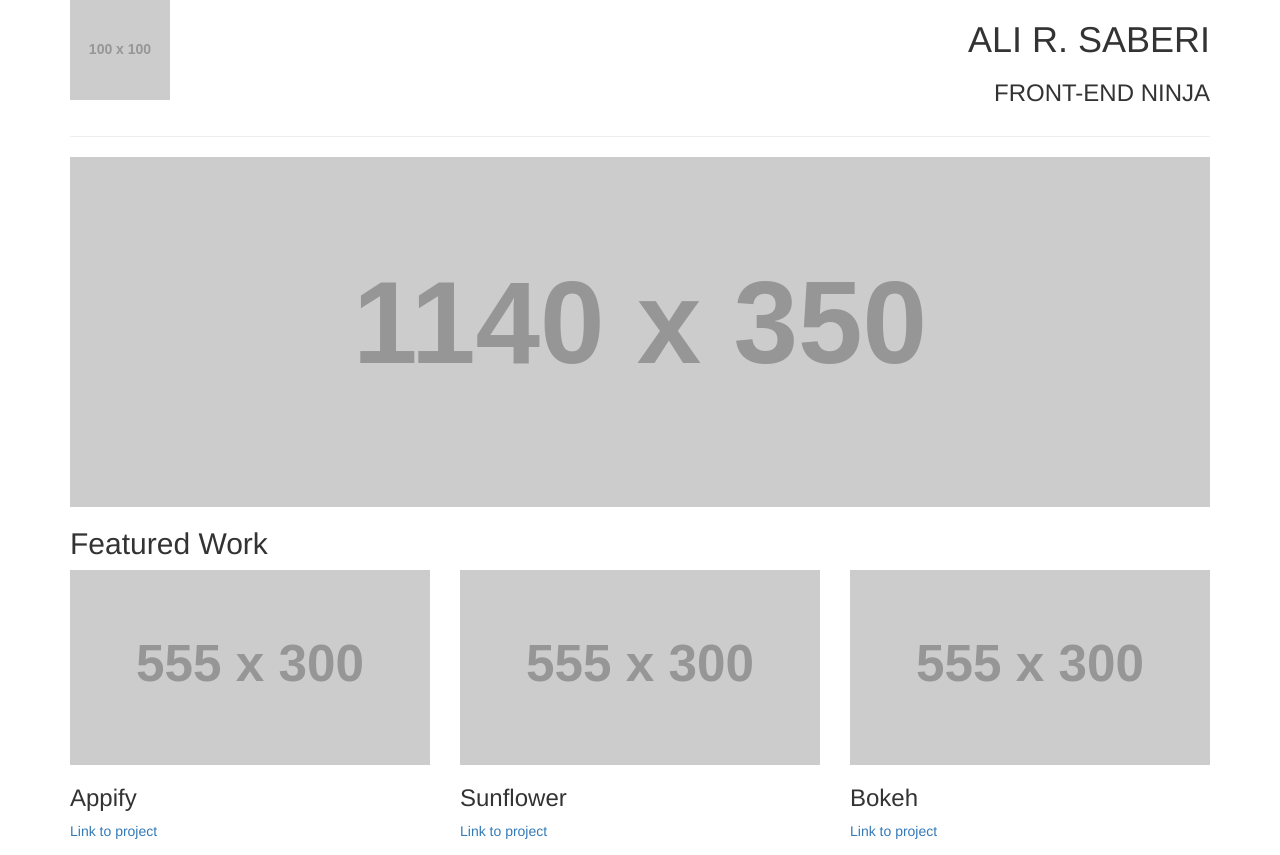
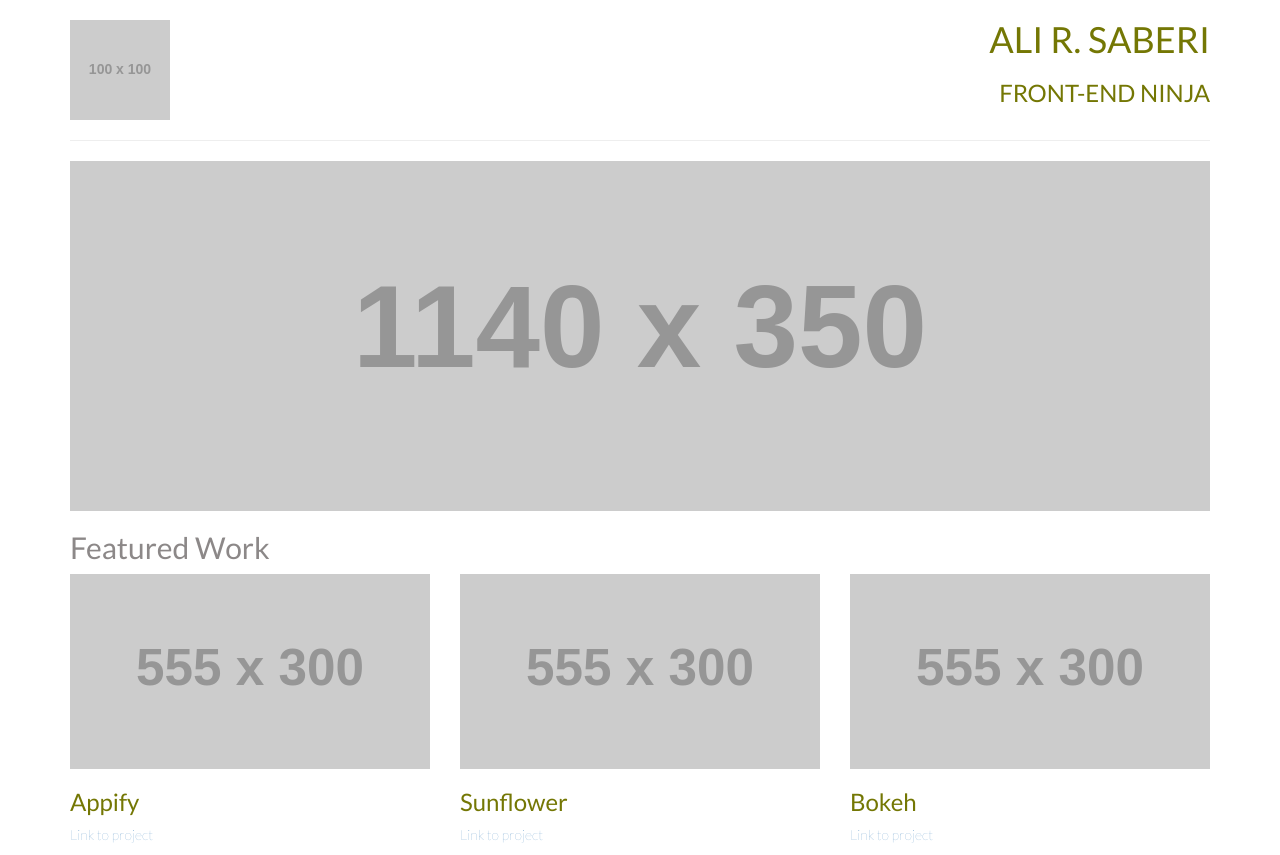
Before and after one commit to alireza-saberi/portfolio, a website: page client/index.html in a window 1280 px wide. Drawn offline with nearby package versions, Linux system fonts and the light colour scheme; placeholder pictures from the web are drawn by us.

Commit message:
feat: new CSS file is added
New CSS file is added to personalized the style of webpage

```diff
--- a/client/css/main.css
+++ b/client/css/main.css
@@ -0,0 +1,26 @@
+body {
+	font-family: 'Lato', sans-serif;
+	color: #747704;
+	font-weight: 300;
+
+}
+
+.text-muted {
+	color: #8C8888;
+
+}
+
+.text-thin {
+	font-weight: 100;
+
+}
+
+.title-super {
+	font-size: 60px;
+
+}
+
+.title-logo {
+	margin-top: 20px;
+
+}
--- a/client/index.html
+++ b/client/index.html
@@ -12,19 +12,19 @@
 <!-- 	<link rel="stylesheet" href="https://maxcdn.bootstrapcdn.com/bootstrap/3.3.5/css/bootstrap-theme.min.css"> -->
 	<!-- Latest compiled and minified JavaScript -->
 <!-- 	// <script src="https://maxcdn.bootstrapcdn.com/bootstrap/3.3.5/js/bootstrap.min.js"></script> -->
-	<!-- -->
+	<link href="css/bootstrap.min.css" rel="stylesheet">
 	<link rel="stylesheet" href="css/main.css">
-	<link href="css/bootstrap.min.css" rel="stylesheet">
-
+	<!-- Font from Google font -->
+	<link href='http://fonts.googleapis.com/css?family=Lato:400,300italic,100' rel='stylesheet' type='text/css'>
 </head>
 <body>
 	<div class="container">
 	<div class="row">
       <div class="col-md-6">
-      	<img src="http://placehold.it/100x100" alt="Ali logo" class="img-responsive">
+      	<img src="http://placehold.it/100x100" alt="Ali logo" class="img-responsive title-logo">
       </div>
       	<div class="col-md-6 text-right text-uppercase">
-        	<h1>Ali R. Saberi</h1>
+        	<h1 calss="title-super text-thin">Ali R. Saberi</h1>
         	<h3>Front-end Ninja</h3>
      	</div>
     </div>
@@ -33,7 +33,7 @@
       <img class="col-md-12 img-responsive" src="http://placehold.it/1140x350" alt="puppy">
     </div>
     <div class="row">
-      <h2 class="col-md-12">
+      <h2 class="col-md-12 text-muted">
       	Featured Work
       </h2>
     </div>
```
